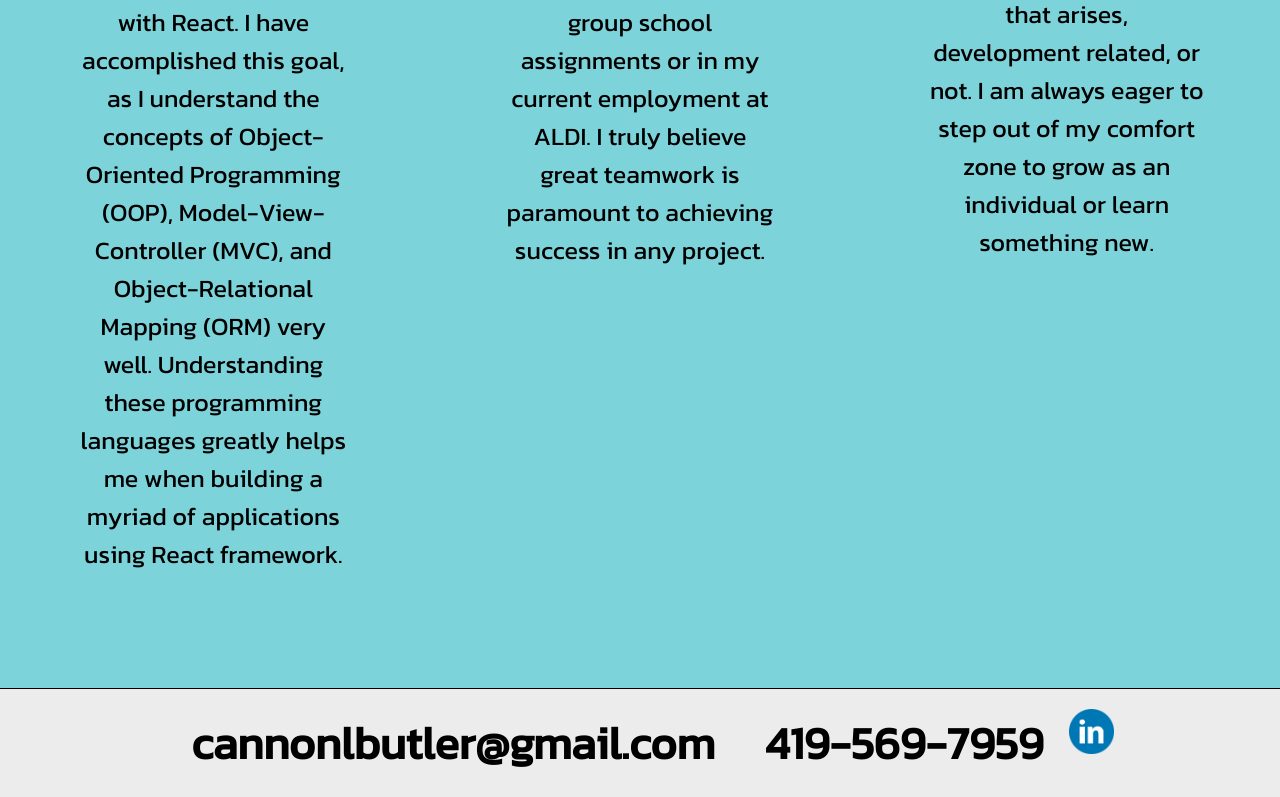
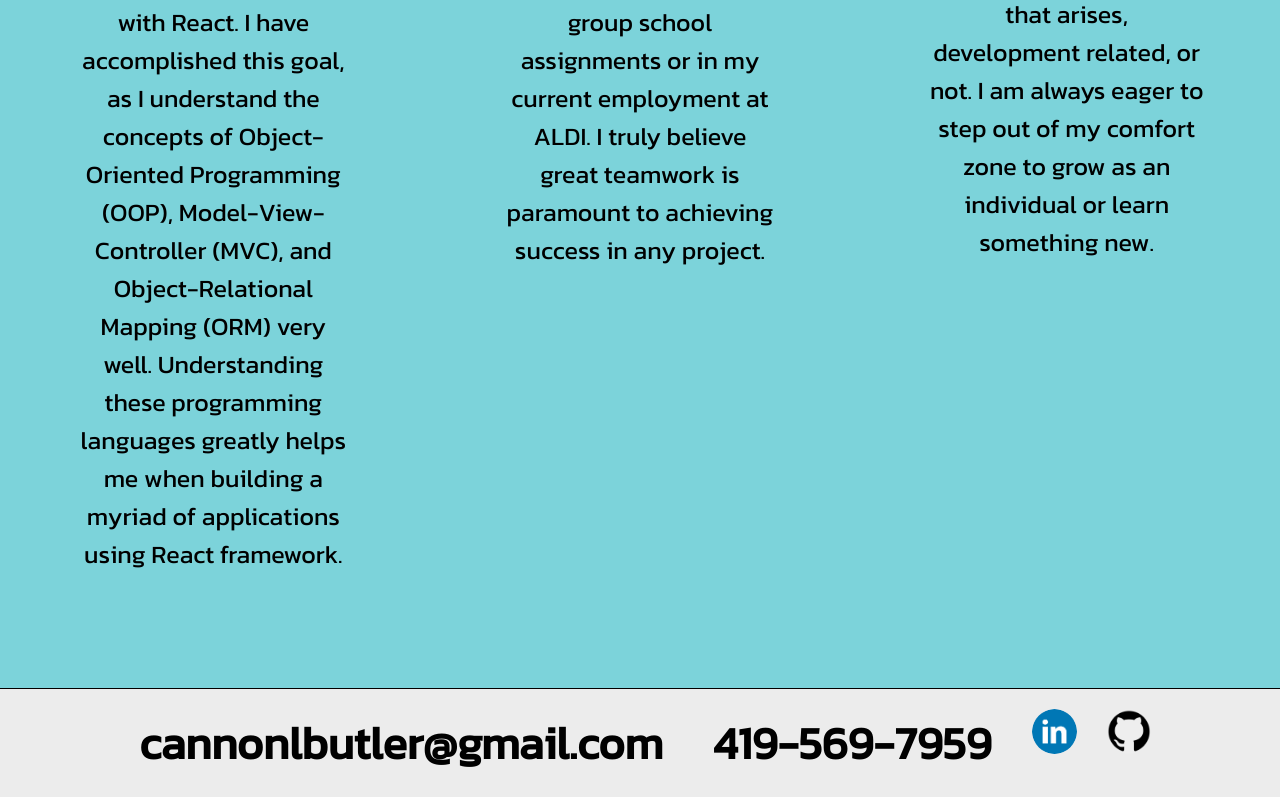
Before and after one commit to clbutl/React-Portfolio, a React (Create React App) app: page /#/ in a window 1280 px wide. Shown: the part 1501-2298 px from the top of the page. Built offline with nearby package versions, Linux system fonts and the light colour scheme.

Commit message:
added github to footer

```diff
--- a/src/components/footer/index.js
+++ b/src/components/footer/index.js
@@ -3,6 +3,7 @@ import { Link } from 'react-router-dom';
 
 import './styles.css'
 import LinkedIn from '../../assets/LinkedIn-image.png'
+import GitHub from '../../assets/github-image.png'
 
 const Footer = () => {
 
@@ -18,7 +19,12 @@ const Footer = () => {
         <Link className="footer-links" target='_blank' onClick={() => {
           window.open('https://www.linkedin.com/in/cannon-butler-61122b205/', '_blank')
         }}>
-          <img src={LinkedIn} alt="LinkedIn Link"/>
+          <img id="linkedin-link" src={LinkedIn} alt="LinkedIn Link"/>
+        </Link>
+        <Link className="footer-links" target='_blank' onClick={() => {
+          window.open('https://github.com/clbutl', '_blank')
+        }}>
+          <img id="github-link" src={GitHub} alt="GitHub Link"/>
         </Link>
     </footer>
   )
--- a/src/components/footer/styles.css
+++ b/src/components/footer/styles.css
@@ -12,6 +12,11 @@ footer {
 } .footer-links {
   text-decoration: none;
   color: black;
+}
+
+#linkedin-link, #github-link {
+  margin: 0 15px;
+  border-radius: 100%;
 }
 
 @media screen and (max-width: 945px) {
```
Also changed, not shown: src/assets/github-image.png (added).
